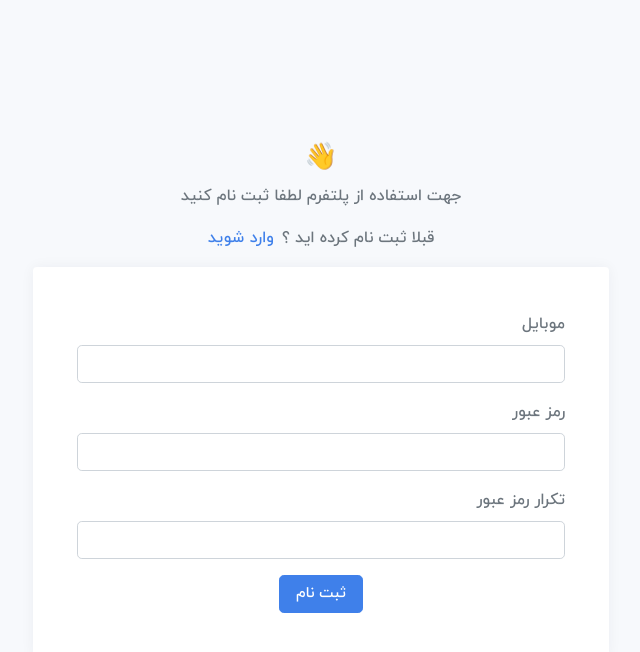
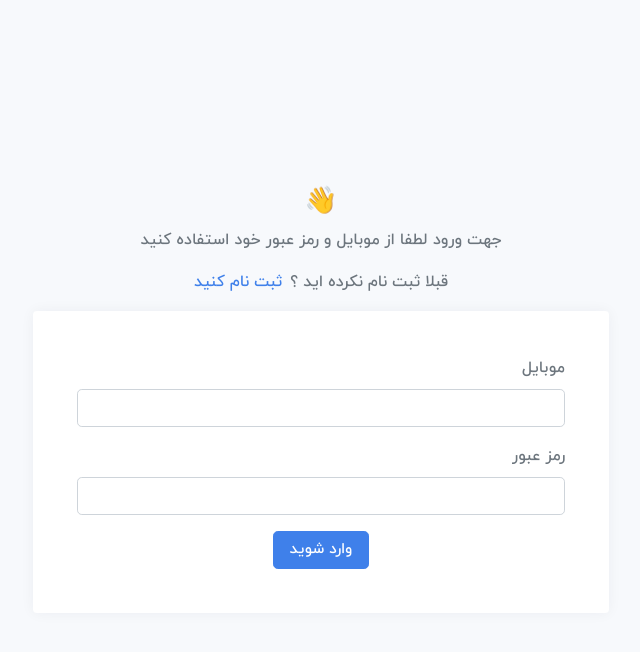
Before and after one commit to nastaran-reshadati/dashboard-admin, a React (Vite) app: page /login in a window 1280 px wide. Shown: the top 652 px of the page, without its empty margins (319-959 px from the left). Built offline with nearby package versions, Linux system fonts and the light colour scheme.

Commit message:
initial routing

```diff
--- a/package.json
+++ b/package.json
@@ -11,7 +11,8 @@
   },
   "dependencies": {
     "react": "^18.2.0",
-    "react-dom": "^18.2.0"
+    "react-dom": "^18.2.0",
+    "react-router-dom": "^6.22.0"
   },
   "devDependencies": {
     "@types/react": "^18.2.55",
--- a/src/App.jsx
+++ b/src/App.jsx
@@ -1,12 +1,8 @@
-import Login from "./features/identity/components/login";
-import Register from "./features/identity/components/register";
+import { RouterProvider } from "react-router-dom";
+import router from "./router";
 
 function App() {
-  return (
-    <>
-      <Register />
-    </>
-  );
+  return <RouterProvider router={router} />;
 }
 
 export default App;
--- a/src/features/identity/components/login.jsx
+++ b/src/features/identity/components/login.jsx
@@ -1,31 +1,21 @@
-import React from "react";
+import { Link } from "react-router-dom";
 import LoginForm from "../../../components/identityForms/login";
 
 const Login = () => {
   return (
-    <div className="main d-flex justify-content-center w-100">
-      <main className="content d-flex p-0">
-        <div className="container d-flex flex-column">
-          <div className="row h-100">
-            <div className="col-sm-10 col-md-8 col-lg-6 mx-auto d-table h-100">
-              <div className="d-table-cell align-middle">
+    <>
       <div className="text-center mt-4">
         <h1>👋</h1>
         <p>جهت ورود لطفا از موبایل و رمز عبور خود استفاده کنید</p>
         <p>
           قبلا ثبت نام نکرده اید ؟
-                    <a className="me-2" href="#">
+          <Link to="/register" className="me-2">
             ثبت نام کنید
-                    </a>
+          </Link>
         </p>
       </div>
       <LoginForm />
-              </div>
-            </div>
-          </div>
-        </div>
-      </main>
-    </div>
+    </>
   );
 };
 
--- a/src/features/identity/components/register.jsx
+++ b/src/features/identity/components/register.jsx
@@ -1,31 +1,23 @@
 import React from "react";
 import RegisterForm from "../../../components/identityForms/register";
+import IdentityLayouts from "../../../layouts/identityLayouts";
+import { Link } from "react-router-dom";
 
 const Register = () => {
   return (
-    <div className="main d-flex justify-content-center w-100">
-      <main className="content d-flex p-0">
-        <div className="container d-flex flex-column">
-          <div className="row h-100">
-            <div className="col-sm-10 col-md-8 col-lg-6 mx-auto d-table h-100">
-              <div className="d-table-cell align-middle">
+    <>
       <div className="text-center mt-4">
         <h1>👋</h1>
         <p>جهت استفاده از پلتفرم لطفا ثبت نام کنید</p>
         <p>
           قبلا ثبت نام کرده اید ؟
-                    <a className="me-2" href="#">
+          <Link to="/login" className="me-2">
             وارد شوید
-                    </a>
+          </Link>
         </p>
       </div>
       <RegisterForm />
-              </div>
-            </div>
-          </div>
-        </div>
-      </main>
-    </div>
+    </>
   );
 };
 
--- /dev/null
+++ b/src/layouts/identityLayouts.jsx
@@ -0,0 +1,21 @@
+import { Outlet } from "react-router-dom";
+
+const IdentityLayouts = () => {
+  return (
+    <div className="main d-flex justify-content-center w-100">
+      <main className="content d-flex p-0">
+        <div className="container d-flex flex-column">
+          <div className="row h-100">
+            <div className="col-sm-10 col-md-8 col-lg-6 mx-auto d-table h-100">
+              <div className="d-table-cell align-middle">
+                <Outlet />
+              </div>
+            </div>
+          </div>
+        </div>
+      </main>
+    </div>
+  );
+};
+
+export default IdentityLayouts;
--- a/src/main.jsx
+++ b/src/main.jsx
@@ -2,8 +2,4 @@ import React from "react";
 import ReactDOM from "react-dom/client";
 import App from "./App.jsx";
 
-ReactDOM.createRoot(document.getElementById("root")).render(
-  <React.StrictMode>
-    <App />
-  </React.StrictMode>
-);
+ReactDOM.createRoot(document.getElementById("root")).render(<App />);
--- /dev/null
+++ b/src/router.jsx
@@ -0,0 +1,22 @@
+import { createBrowserRouter } from "react-router-dom";
+import Login from "./features/identity/components/login";
+import Register from "./features/identity/components/register";
+import IdentityLayouts from "./layouts/identityLayouts";
+
+const router = createBrowserRouter([
+  {
+    element: <IdentityLayouts />,
+    children: [
+      {
+        path: "login",
+        element: <Login />,
+      },
+      {
+        path: "register",
+        element: <Register />,
+      },
+    ],
+  },
+]);
+
+export default router;
```
Also changed, not shown: 1 other file (tests, documents, lock files or other folders). Lines whose indentation alone changed are shown as unchanged.
